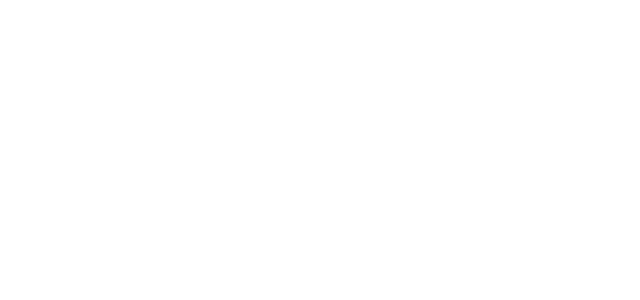
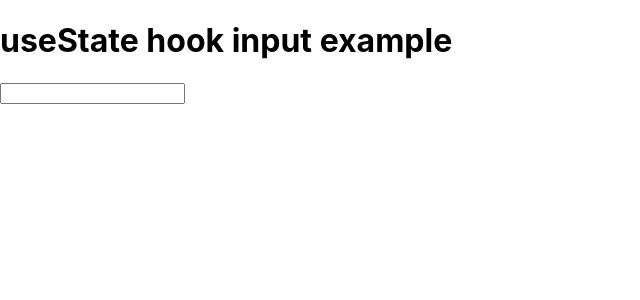
Before and after one commit to neetugond/javascript-core, a React (Vite) app in the folder hook/all-hooks/: page /useState in a window 1280 px wide. Before the commit this address had no page. Shown: the top 300 px of the page, without its empty margins (0-640 px from the left). Built offline with nearby package versions, Linux system fonts and the light colour scheme.

Commit message:
useState input

```diff
--- a/hook/all-hooks/src/App.jsx
+++ b/hook/all-hooks/src/App.jsx
@@ -1,12 +1,14 @@
 import './App.css'
 import { Routes, Route } from 'react-router-dom'
 import UseStateHook from './components/UseStateHook'
+import UseStateHook2 from './components/UseStateHook2'
 
 function App() {
 
   return (
     <Routes>
       <Route path='/' element={<UseStateHook></UseStateHook>}></Route>
+      <Route path='/useState' element={<UseStateHook2 />}></Route>
     </Routes>
   )
 }
--- /dev/null
+++ b/hook/all-hooks/src/components/UseStateHook2.jsx
@@ -0,0 +1,22 @@
+import React,{useState} from 'react'
+
+const UseStateHook2 = () => {
+    const [inputValue, setInputValue] = useState()
+
+    const inputText = (e) => {
+        const newInput = e.target.value
+        setInputValue(newInput)
+    }
+  return (
+      <div>
+          <h1>useState hook input example</h1>
+          <input type="text" onChange={inputText} />
+          {/* <button onClick={inputText}>submit</button> */}
+          <h3>{ inputValue}</h3>
+      </div>
+
+
+  )
+}
+
+export default UseStateHook2
```
